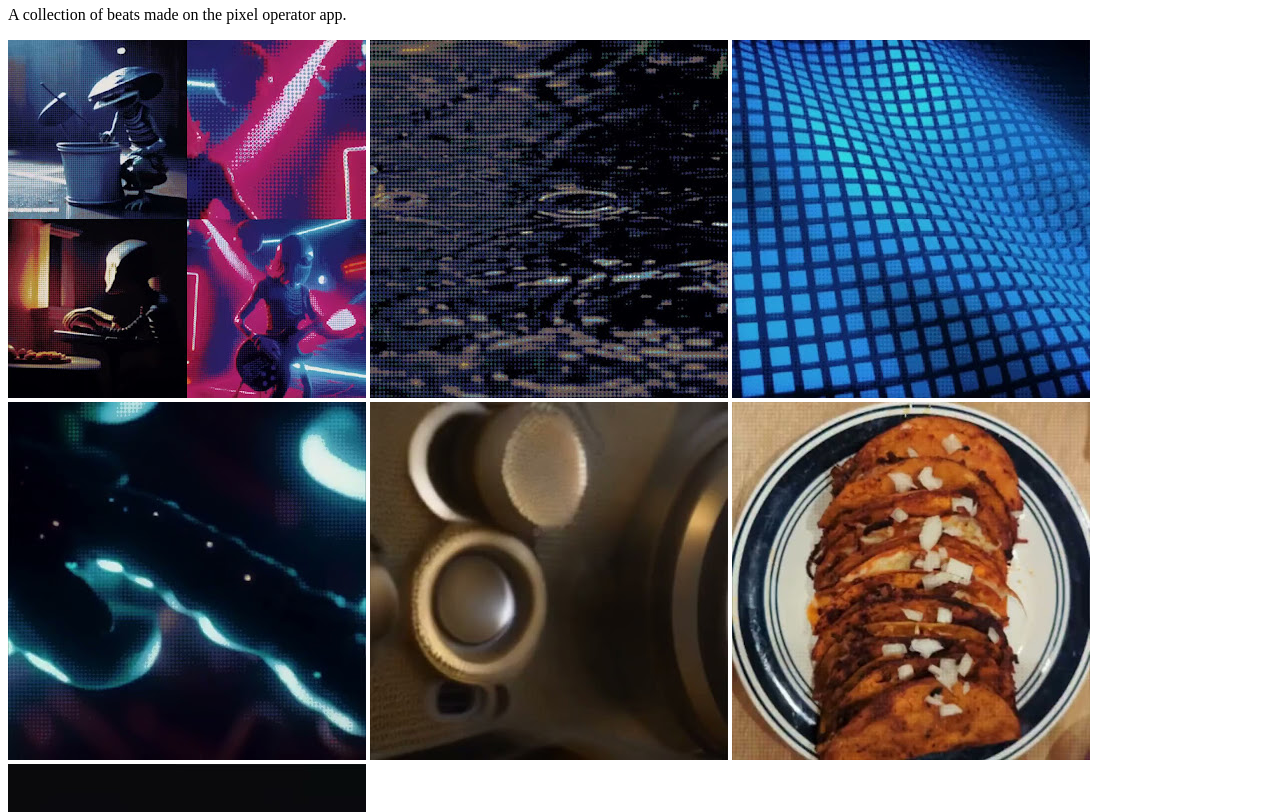
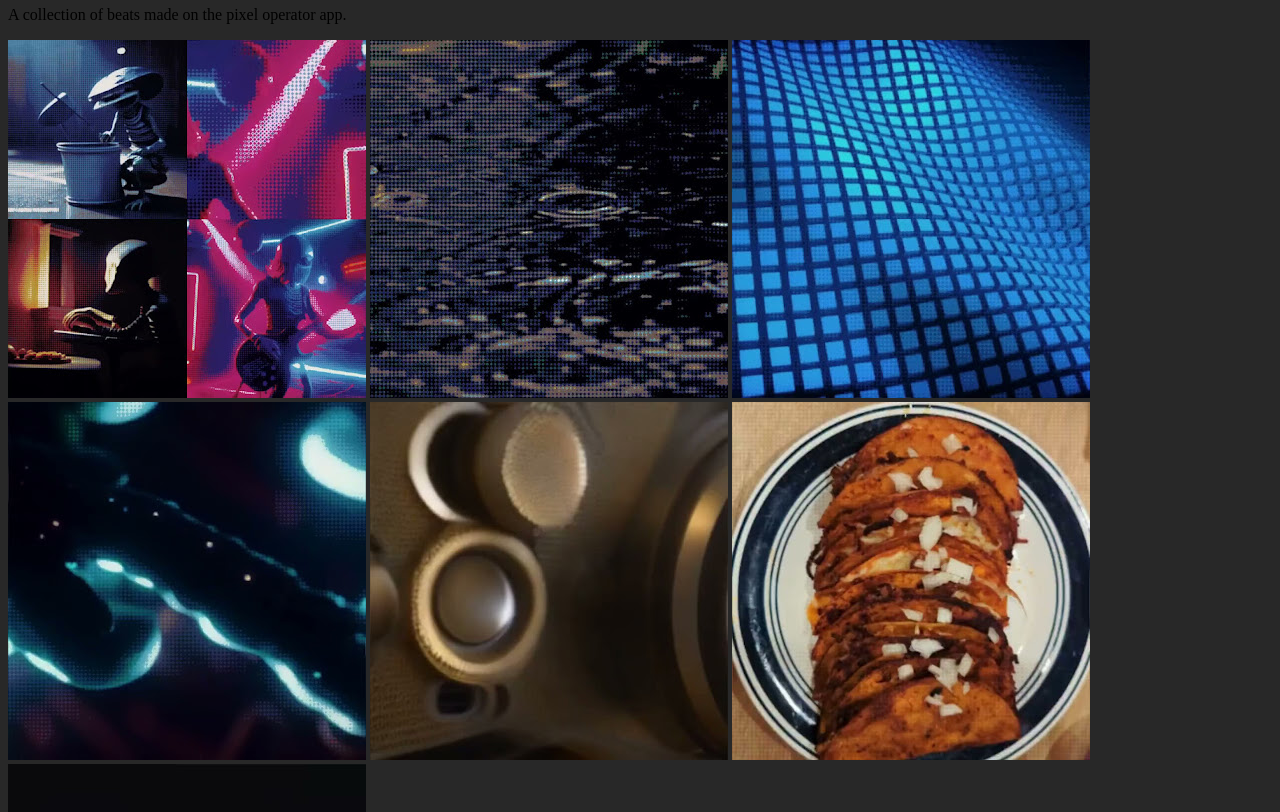
Before and after one commit to parksjrbeats/parksjrbeats.github.io, a plain HTML site: page index.html in a window 1280 px wide. Shown: the part 60-872 px from the top of the page. Drawn offline with Linux system fonts and the light colour scheme.

Commit message:
join the dark mode

```diff
--- a/styles.css
+++ b/styles.css
@@ -1,3 +1,6 @@
+html, body {
+  background-color: #282828;
+}
 .home-page ul {
   list-style-type: none;
   margin: 0;
```
